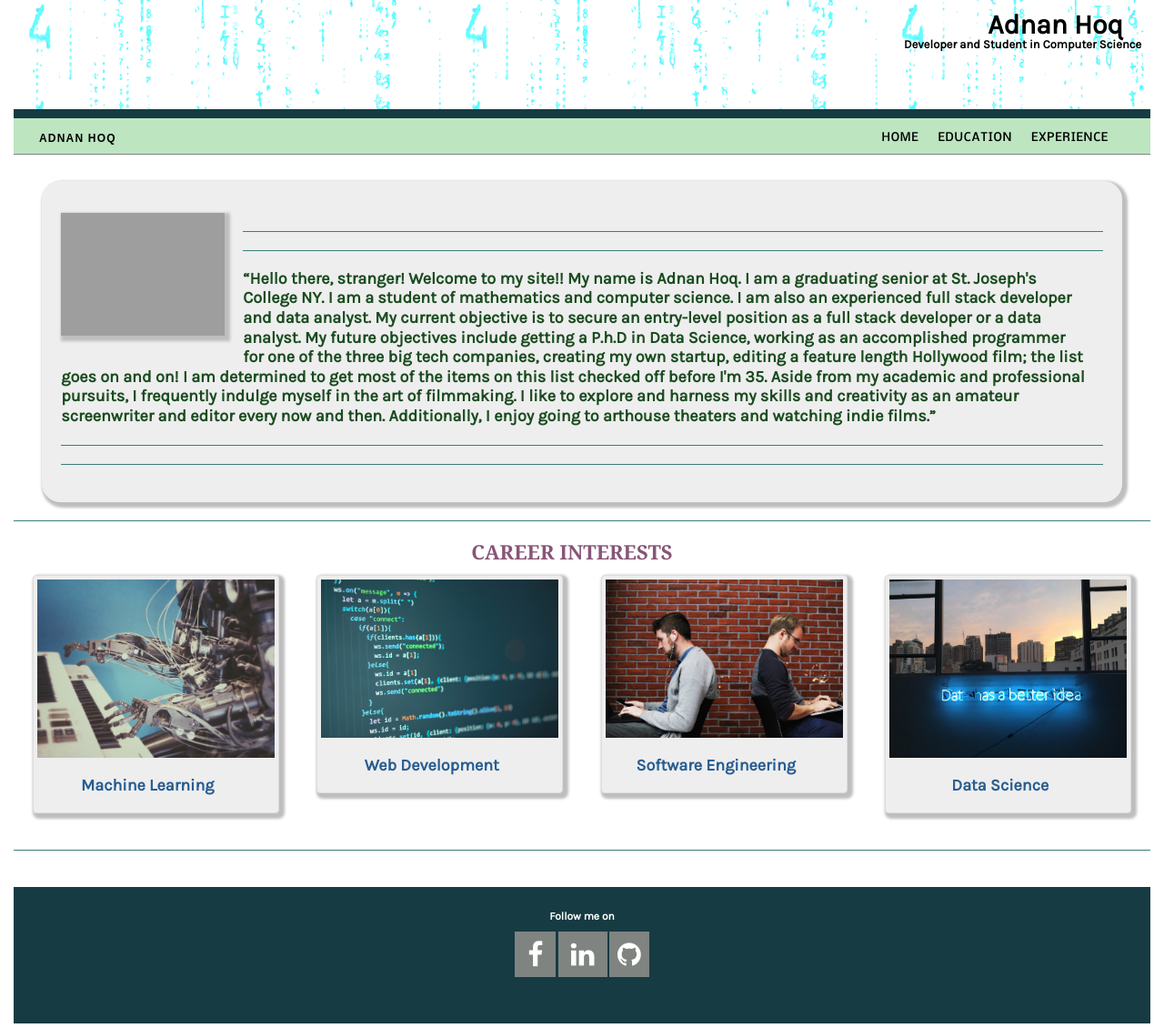
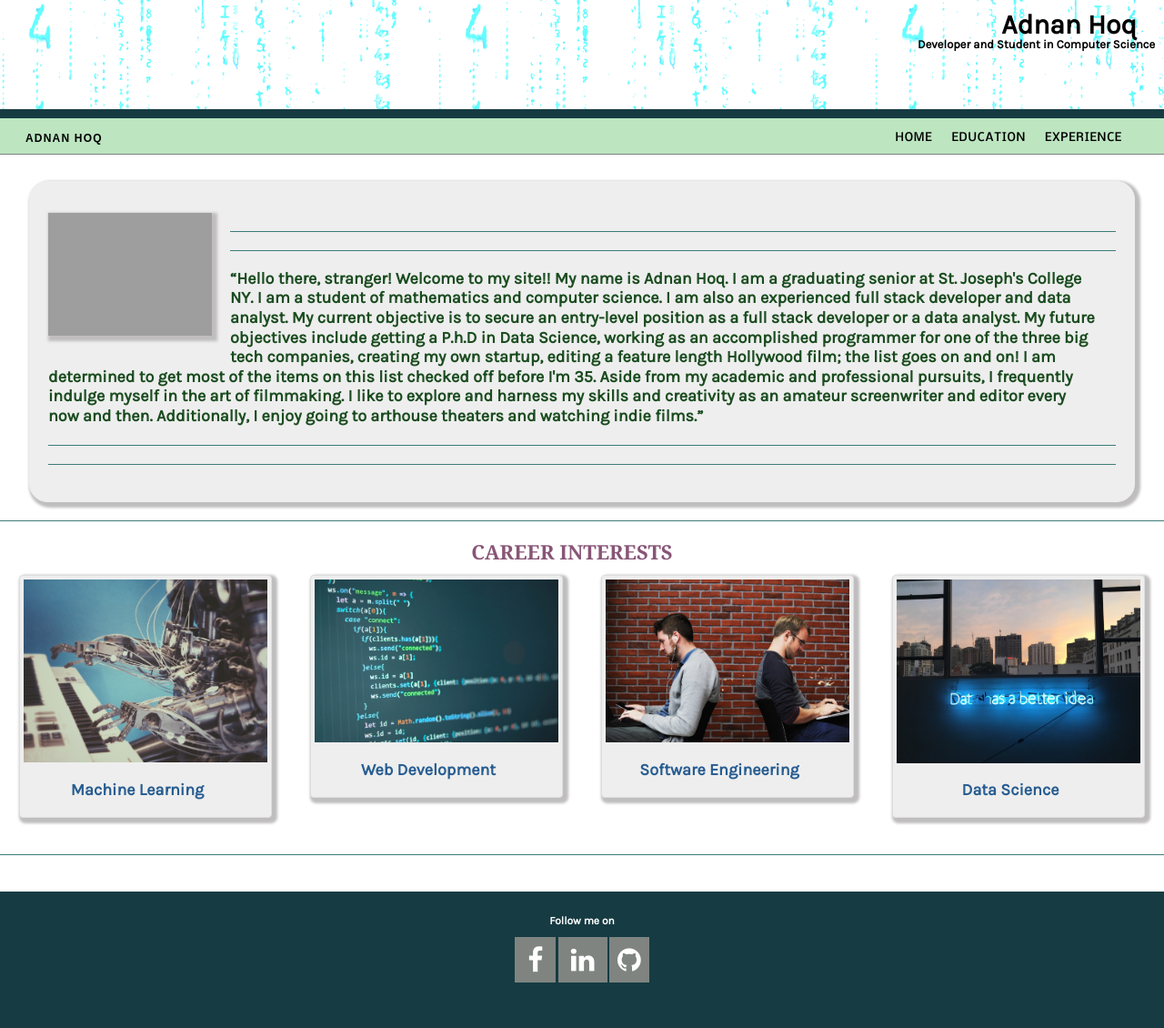
Before and after one commit to Ahoq/new_site, a Django app: page / in a window 1280 px wide. Shown: the whole page at 91% size. Run offline with Django 3.2, Linux system fonts and the light colour scheme; some libraries are stand-ins or nearby versions; some web fonts are replaced; grey boxes are pictures that could not be loaded.

Commit message:
Update style.css

```diff
--- a/aweb/website/static/website/style.css
+++ b/aweb/website/static/website/style.css
@@ -14,7 +14,7 @@ body {
     padding: 0;
     font-size: 100%;
     color: #000;
-    width: 125em;
+    width: 100%;
 
 
     font-family: 'Poppins', sans-serif;
@@ -135,7 +135,7 @@ h6 {
 
 
 #user-tools {
-    float: right;
+    float: center;
     padding-top: 1.0em;
     padding-right:3em;
     margin: 0 0 0 1em;
```
